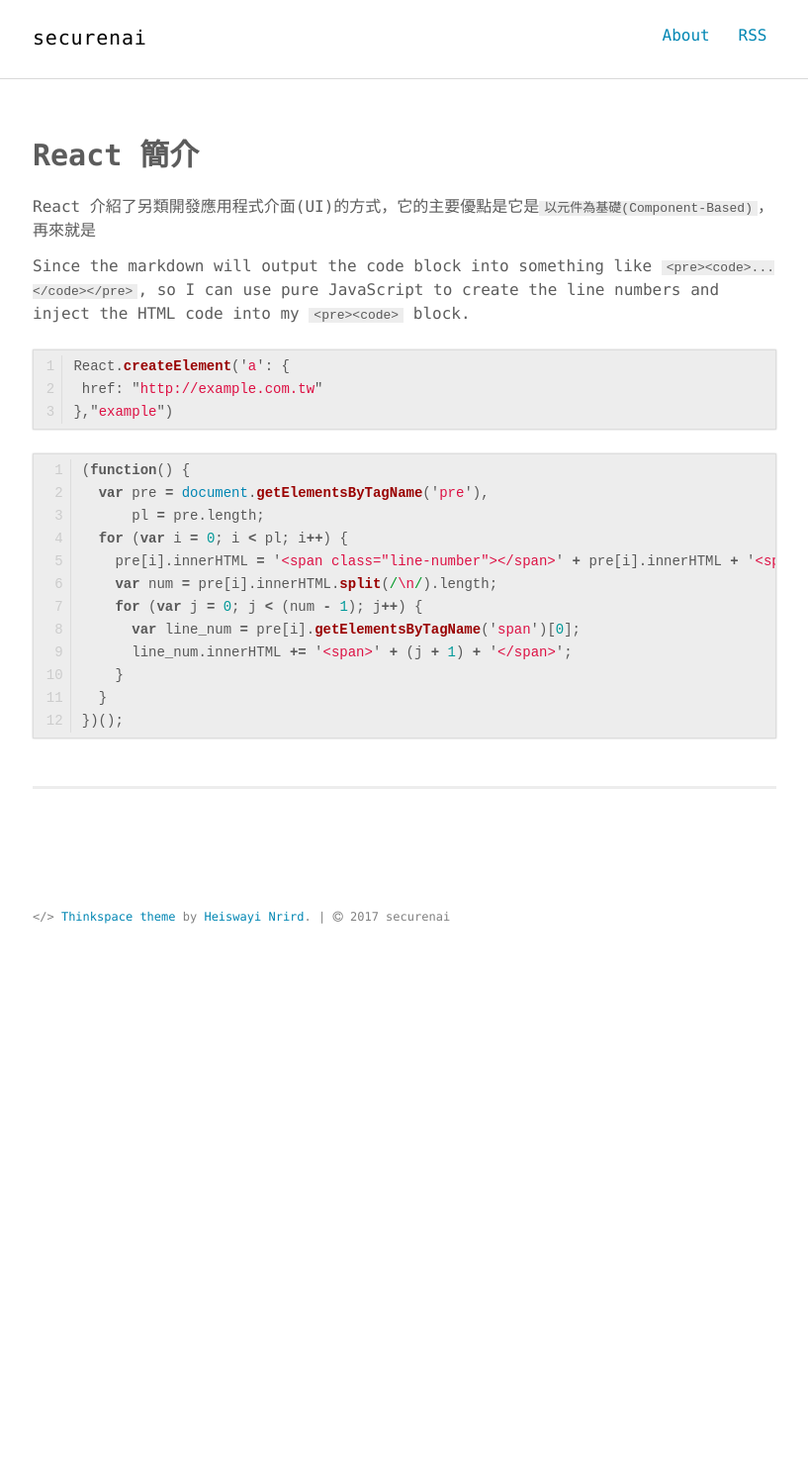
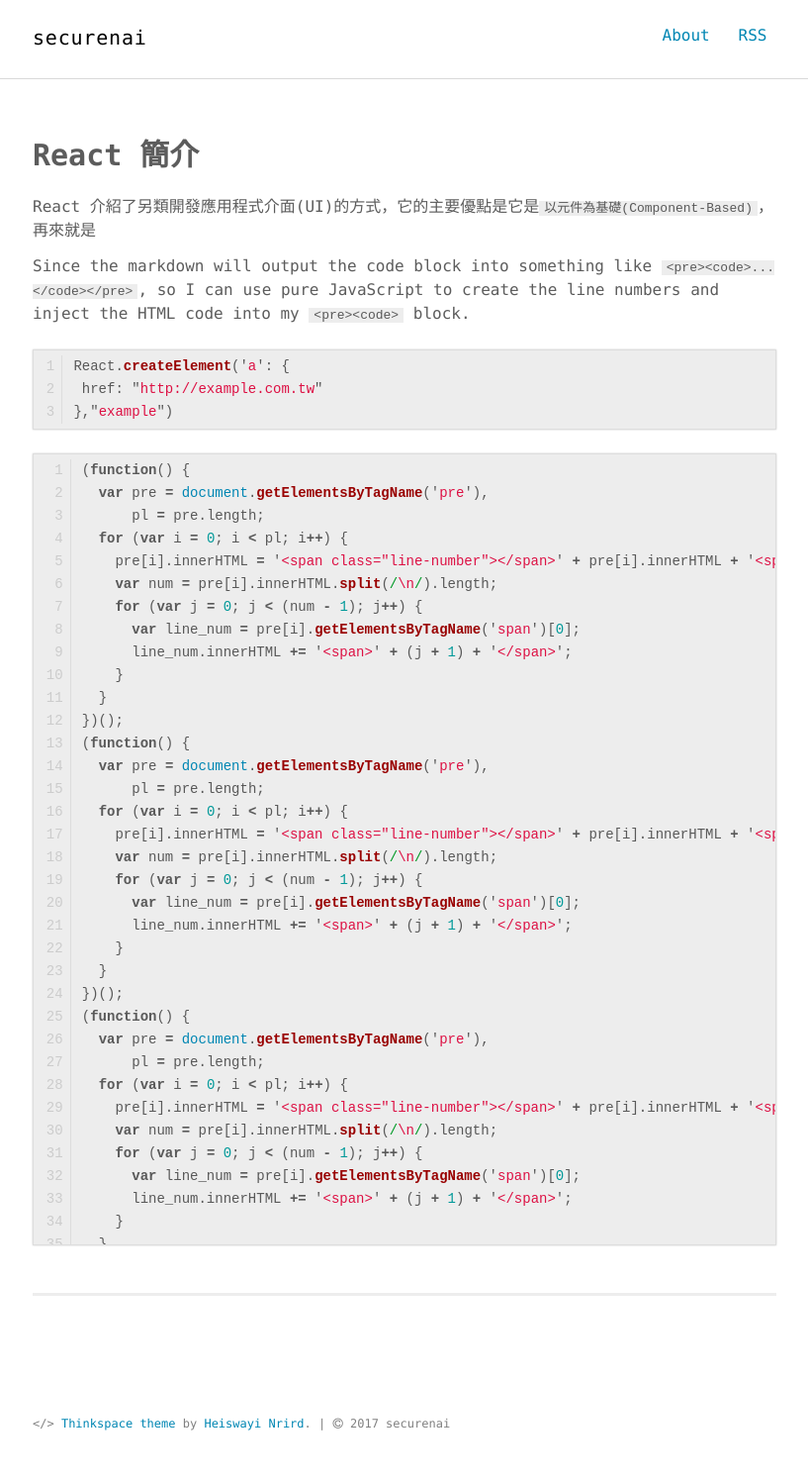
Before and after one commit to securenai/securenai.github.io, a Jekyll site: the page built from react/react_page1.md, in a window 1280 px wide. Shown: the whole page at 99% size, without its empty margins (231-1048 px from the left). Built offline with Jekyll 4.4.1, drawn with Linux system fonts in a browser that asks for light colours; our own code applies the rules of GitHub Pages for plain Markdown files; before the commit the page ends 1216 px from its top, so only the background shows below that.

Commit message:
Updated react_page1.md

````diff
--- a/react/react_page1.md
+++ b/react/react_page1.md
@@ -29,6 +29,42 @@ React.createElement('a': {
     }
   }
 })();
+(function() {
+  var pre = document.getElementsByTagName('pre'),
+      pl = pre.length;
+  for (var i = 0; i < pl; i++) {
+    pre[i].innerHTML = '<span class="line-number"></span>' + pre[i].innerHTML + '<span class="cl"></span>';
+    var num = pre[i].innerHTML.split(/\n/).length;
+    for (var j = 0; j < (num - 1); j++) {
+      var line_num = pre[i].getElementsByTagName('span')[0];
+      line_num.innerHTML += '<span>' + (j + 1) + '</span>';
+    }
+  }
+})();
+(function() {
+  var pre = document.getElementsByTagName('pre'),
+      pl = pre.length;
+  for (var i = 0; i < pl; i++) {
+    pre[i].innerHTML = '<span class="line-number"></span>' + pre[i].innerHTML + '<span class="cl"></span>';
+    var num = pre[i].innerHTML.split(/\n/).length;
+    for (var j = 0; j < (num - 1); j++) {
+      var line_num = pre[i].getElementsByTagName('span')[0];
+      line_num.innerHTML += '<span>' + (j + 1) + '</span>';
+    }
+  }
+})();
+(function() {
+  var pre = document.getElementsByTagName('pre'),
+      pl = pre.length;
+  for (var i = 0; i < pl; i++) {
+    pre[i].innerHTML = '<span class="line-number"></span>' + pre[i].innerHTML + '<span class="cl"></span>';
+    var num = pre[i].innerHTML.split(/\n/).length;
+    for (var j = 0; j < (num - 1); j++) {
+      var line_num = pre[i].getElementsByTagName('span')[0];
+      line_num.innerHTML += '<span>' + (j + 1) + '</span>';
+    }
+  }
+})();
 ```
 
 <div class="divider"></div>
````
